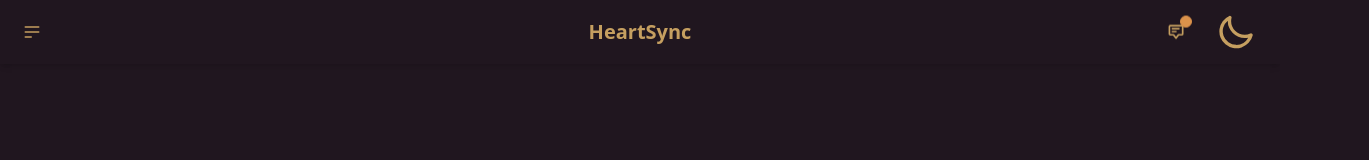
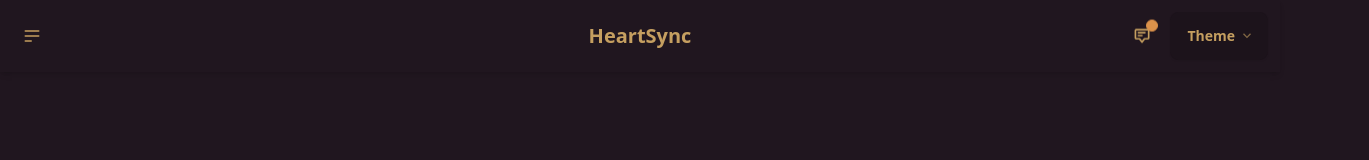
Before and after one commit to HeartSync-Konohagakure/HeartSync, a React (Vite) app in the folder client/: page /login in a window 1280 px wide. Shown: the top 160 px of the page, 1369 px wide, since content can reach past the window. Built offline with nearby package versions, Linux system fonts and the light colour scheme.

Commit message:
style: theme navbar

```diff
--- a/client/src/components/Navbar.jsx
+++ b/client/src/components/Navbar.jsx
@@ -1,33 +1,32 @@
-import React from 'react'
-import { useState, useEffect } from 'react'
-import { Link, useNavigate } from 'react-router-dom'
+import React from 'react';
+import { useState, useEffect } from 'react';
+import { Link, useNavigate } from 'react-router-dom';
 
 const Navbar = () => {
-
-  const savedTheme = localStorage.getItem('theme')
-  const initialTheme = savedTheme || 'coffee'
-  const [theme, setTheme] = useState(initialTheme)
+  const savedTheme = localStorage.getItem('theme');
+  const initialTheme = savedTheme || 'coffee';
+  const [theme, setTheme] = useState(initialTheme);
   const navigate = useNavigate();
 
-  const toggleTheme = () => {
-    const newTheme = theme === 'lemonade' ? 'coffee' : 'lemonade'
-    setTheme(newTheme)
-    localStorage.setItem('theme', newTheme)
-  }
+  const toggleTheme = (newTheme) => {
+    setTheme(newTheme);
+    localStorage.setItem('theme', newTheme);
+  };
 
   useEffect(() => {
-    document.documentElement.setAttribute('data-theme', theme)
-  }, [theme])
+    document.documentElement.setAttribute('data-theme', theme);
+  }, [theme]);
 
   const logout = () => {
     localStorage.clear();
-    navigate("/login");
+    navigate('/login');
   };
+
 
 
   return (
     <>
-    <style>
+      <style>
         {`
           @keyframes bounce {
             0%, 20%, 50%, 80%, 100% {
@@ -72,17 +71,35 @@ const Navbar = () => {
               <span className="badge badge-xs badge-primary indicator-item"></span>
             </div>
           </Link>
-          <label className="swap swap-rotate mx-4">
-            <input
-              type="checkbox"
-              className="theme-controller"
-              value={theme}
-              onChange={toggleTheme}
-              checked={theme === 'lemonade'}
-            />
-            <svg className="swap-on fill-current w-10 h-10" xmlns="http://www.w3.org/2000/svg" viewBox="0 0 24 24"><path d="M5.64,17l-.71.71a1,1,0,0,0,0,1.41,1,1,0,0,0,1.41,0l.71-.71A1,1,0,0,0,5.64,17ZM5,12a1,1,0,0,0-1-1H3a1,1,0,0,0,0,2H4A1,1,0,0,0,5,12Zm7-7a1,1,0,0,0,1-1V3a1,1,0,0,0-2,0V4A1,1,0,0,0,12,5ZM5.64,7.05a1,1,0,0,0,.7.29,1,1,0,0,0,.71-.29,1,1,0,0,0,0-1.41l-.71-.71A1,1,0,0,0,4.93,6.34Zm12,.29a1,1,0,0,0,.7-.29l.71-.71a1,1,0,1,0-1.41-1.41L17,5.64a1,1,0,0,0,0,1.41A1,1,0,0,0,17.66,7.34ZM21,11H20a1,1,0,0,0,0,2h1a1,1,0,0,0,0-2Zm-9,8a1,1,0,0,0-1,1v1a1,1,0,0,0,2,0V20A1,1,0,0,0,12,19ZM18.36,17A1,1,0,0,0,17,18.36l.71.71a1,1,0,0,0,1.41,0,1,1,0,0,0,0-1.41ZM12,6.5A5.5,5.5,0,1,0,17.5,12,5.51,5.51,0,0,0,12,6.5Zm0,9A3.5,3.5,0,1,1,15.5,12,3.5,3.5,0,0,1,12,15.5Z" /></svg>
-            <svg className="swap-off fill-current w-10 h-10" xmlns="http://www.w3.org/2000/svg" viewBox="0 0 24 24"><path d="M21.64,13a1,1,0,0,0-1.05-.14,8.05,8.05,0,0,1-3.37.73A8.15,8.15,0,0,1,9.08,5.49a8.59,8.59,0,0,1,.25-2A1,1,0,0,0,8,2.36,10.14,10.14,0,1,0,22,14.05,1,1,0,0,0,21.64,13Zm-9.5,6.69A8.14,8.14,0,0,1,7.08,5.22v.27A10.15,10.15,0,0,0,17.22,15.63a9.79,9.79,0,0,0,2.1-.22A8.11,8.11,0,0,1,12.14,19.73Z" /></svg>
-          </label>
+          <div className="dropdown">
+            <div tabIndex={0} role="button" className="btn m-1">
+              Theme
+              <svg
+                width="12px"
+                height="12px"
+                className="h-2 w-2 fill-current opacity-60 inline-block"
+                xmlns="http://www.w3.org/2000/svg"
+                viewBox="0 0 2048 2048"
+              >
+                <path d="M1799 349l242 241-1017 1017L7 590l242-241 775 775 775-775z"></path>
+              </svg>
+            </div>
+            <ul className="dropdown-content z-[1] p-2 shadow-2xl bg-base-300 rounded-box w-52">
+              {['coffee', 'retro', 'lemonade', 'valentine', 'aqua'].map((option) => (
+                <li key={option}>
+                  <input
+                    type="radio"
+                    name="theme-dropdown"
+                    className="theme-controller btn btn-sm btn-block btn-ghost justify-start"
+                    aria-label={option}
+                    value={option}
+                    checked={theme === option}
+                    onChange={() => toggleTheme(option)}
+                  />
+                </li>
+              ))}
+            </ul>
+          </div>
         </div>
       </div>
     </>
```
